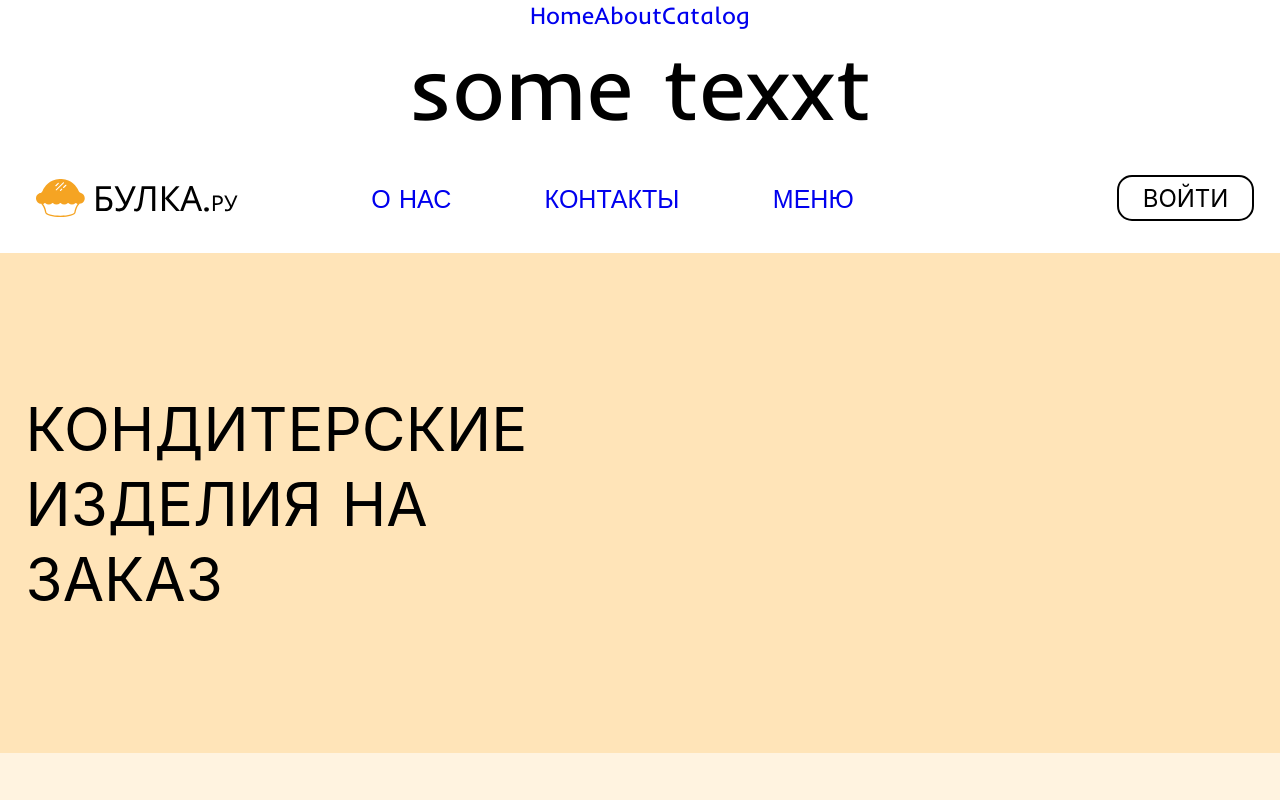
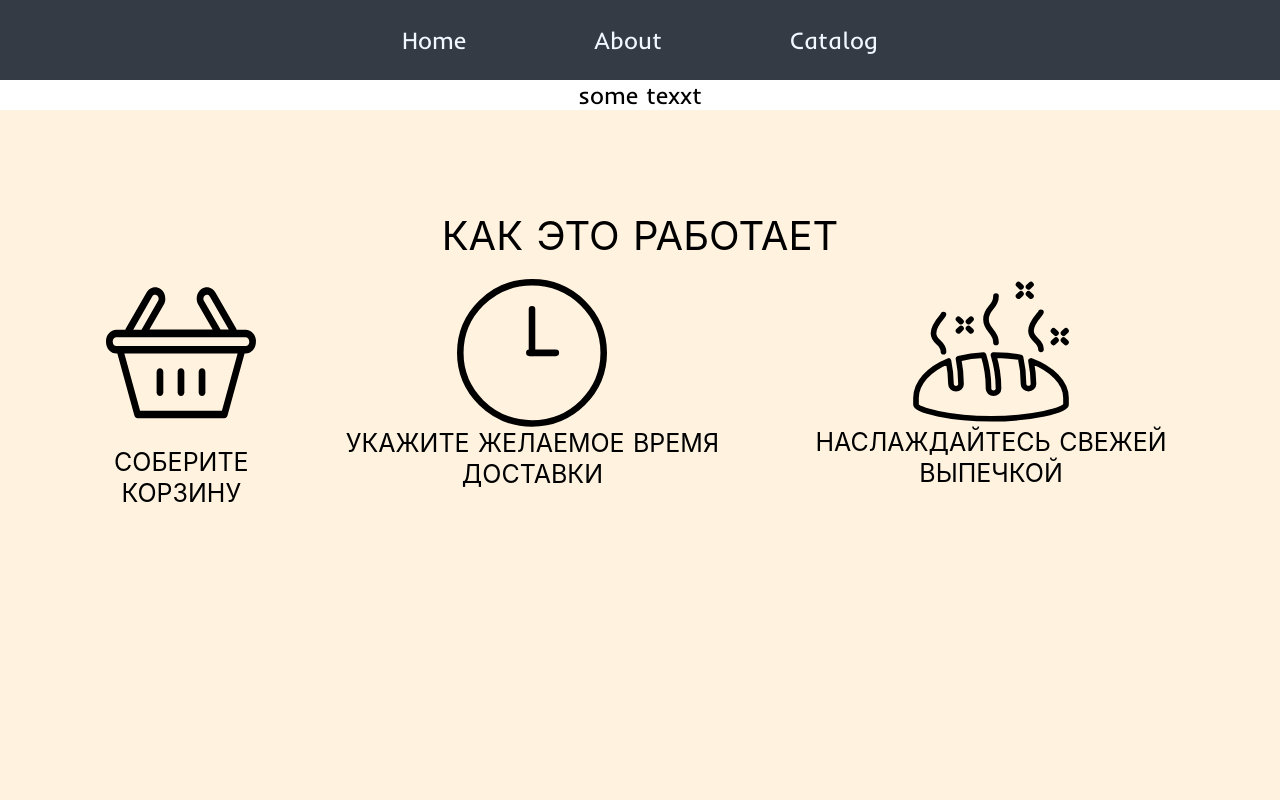
Before and after one commit to serdeshnow/bulka-frontend, a React (Create React App) app in the folder app/: page / in a window 1280 px wide. Shown: the top 800 px of the page. Built offline with nearby package versions, Linux system fonts and the light colour scheme.

Commit message:
upd: prepare to do routing

```diff
--- a/app/src/App.jsx
+++ b/app/src/App.jsx
@@ -1,6 +1,4 @@
 import "./styles/App.css";
-import Header from "./widgets/Header/Header.jsx";
-import Slider from "./widgets/Slider/Slider.jsx";
 import HowItWorks from "./widgets/HowItWorks/HowItWorks.jsx";
 
 function App() {
@@ -8,12 +6,14 @@ function App() {
     <div className="App">
       <header>
         <a href="/">Home</a>
+        <> </>
         <a href="/">About</a>
+        <> </>
         <a href="/">Catalog</a>
       </header>
-      <h1>some texxt</h1>
-      <Header />
-      <Slider />
+      <div>
+        <h2>some texxt</h2>
+      </div>
       <HowItWorks />
     </div>
   );
--- a/app/src/styles/App.css
+++ b/app/src/styles/App.css
@@ -2,3 +2,24 @@
   text-align: center;
   width: 100%;
 }
+
+header {
+  display: flex;
+  justify-content: center;
+  align-items: center;
+  gap: 10%;
+  height: 80px;
+  background-color: rgb(53, 59, 69);
+}
+
+a,
+a:link,
+a:visited {
+  color: aliceblue;
+  text-decoration: none;
+}
+
+a:hover {
+  color: aquamarine;
+  text-decoration: none;
+}
```
Also changed, not shown: app/src/pages/AboutPage.jsx (+11 -0 lines), app/src/pages/HomePage.jsx (+14 -0 lines), app/src/pages/NotfoundPage.jsx (+7 -0 lines).
